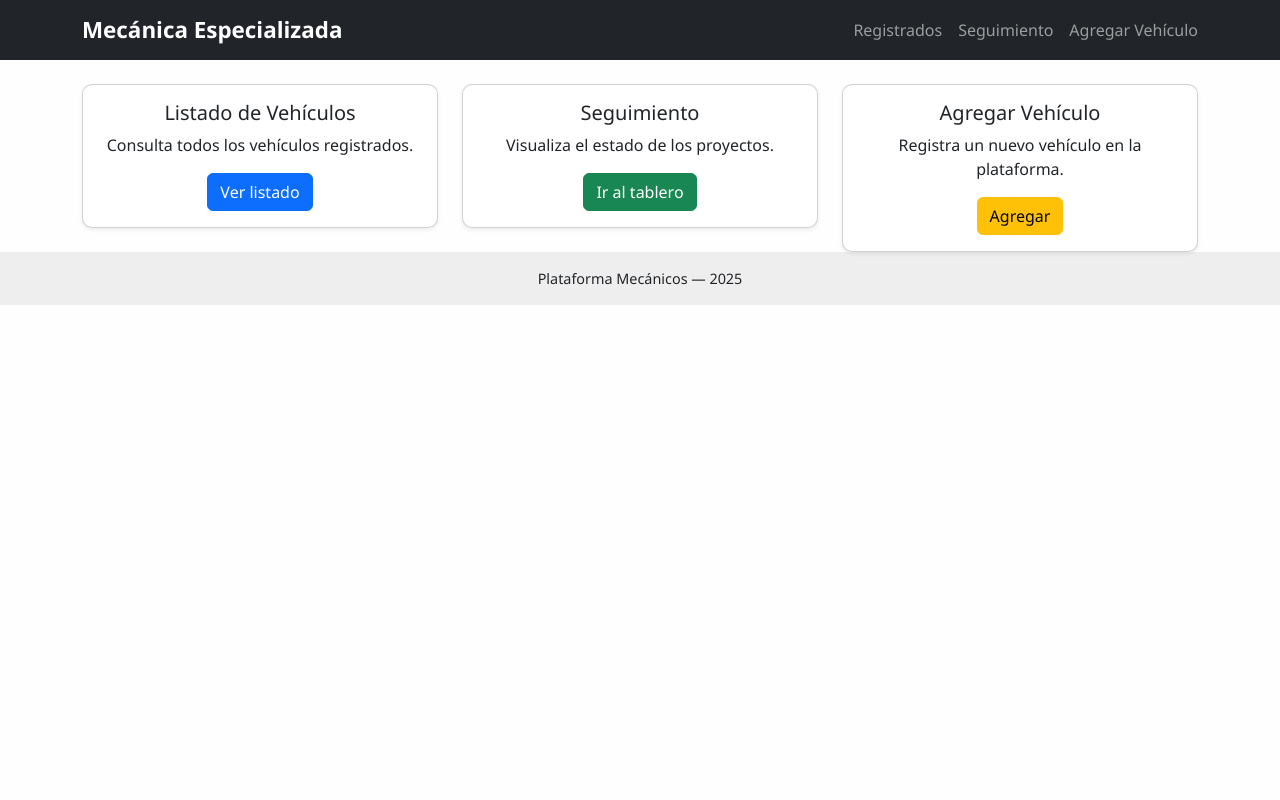
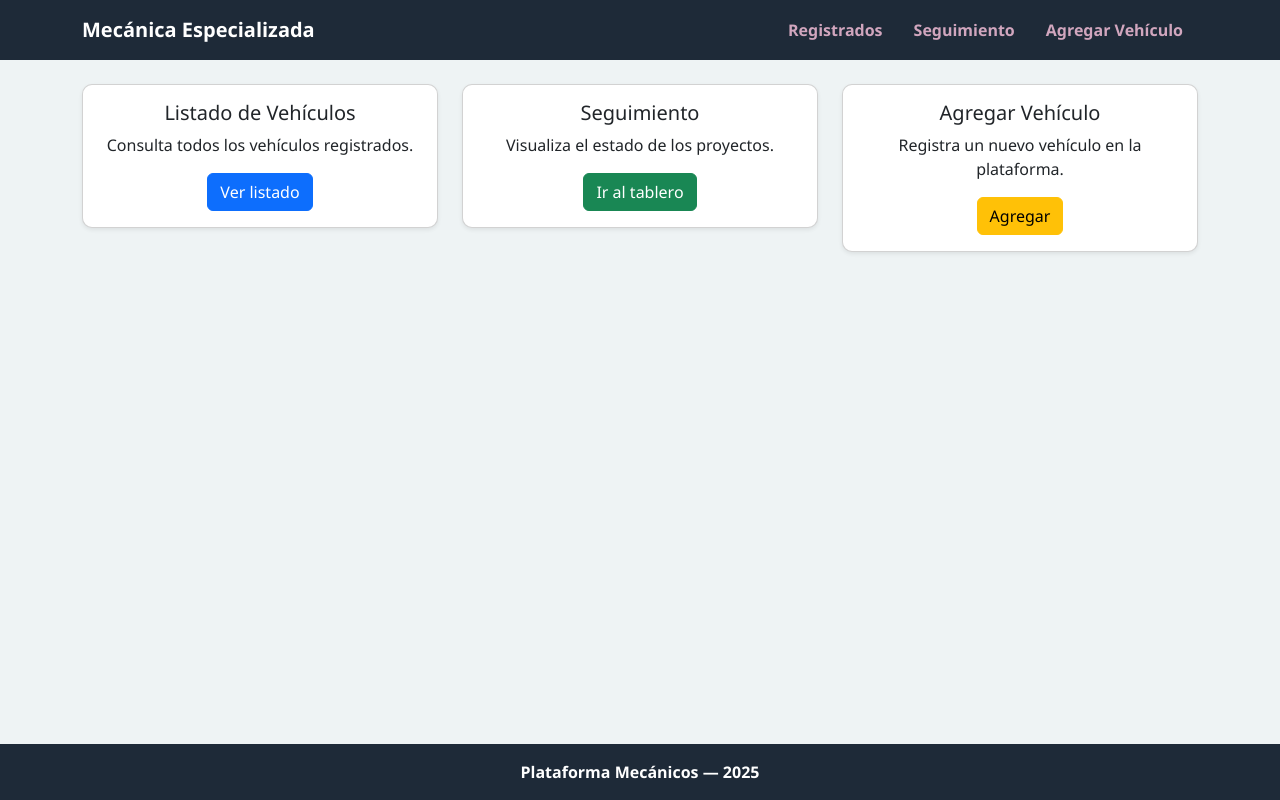
Before and after one commit to oscarcalderonzegarra/plataforma, a Django app: page / in a window 1280 px wide. Run offline with Django 5.2, Linux system fonts and the light colour scheme; some libraries are stand-ins or nearby versions.

Commit message:
Estilos navbar y footer

```diff
--- a/vehiculos/static/css/app.css
+++ b/vehiculos/static/css/app.css
@@ -1,7 +1,28 @@
-body {
-  background-color: #fefefe !important;
+html, body {
+  background-color: #eef3f4 !important;
   font-family: 'Segoe UI', sans-serif;
+
+  height: 100%;
+  margin: 0;
+  display: flex;
+  flex-direction: column;
 }
+
+main{
+  flex: 1;
+}
+
+
+footer {
+  background-color: #1E2A38;
+  color: white;
+  font-weight: 700;
+  padding: 1rem;
+  font-size: 1rem;
+  text-align: center;
+}
+
+
 
 .card {
   border-radius: 10px;
@@ -12,13 +33,25 @@ body {
   transform: scale(1.02);
 }
 
-.navbar-brand {
-  font-weight: bold;
-  font-size: 1.4rem;
+
+
+.navbar-custom {
+    background-color: #1e2a38;
+    padding: 10px 20px;
 }
 
-footer {
-  background-color: #eee;
-  padding: 1rem;
-  font-size: 0.9rem;
+.navbar-custom .nav-link {
+    color: #d1a6be;
+    margin-right: 15px;
+    transition: color 0.3s ease;
+    font-weight: bold;
 }
+
+.navbar-custom .nav-link:hover {
+    color: #FFCC00;
+}
+
+.navbar-brand{
+  font-weight: 700;
+  color: white;
+}
--- a/vehiculos/templates/vehiculos/base.html
+++ b/vehiculos/templates/vehiculos/base.html
@@ -14,9 +14,9 @@
 </head>
 
 <body>
-<nav class="navbar navbar-dark bg-dark mb-4">
+<nav class="navbar navbar-custom mb-4"> <!--Esto afecta el css-->
   <div class="container">
-    <a class="navbar-brand" href="{% url 'vehiculos:lista_vehiculos' %}">Mecánica Especializada</a>
+    <a class="navbar-brand" href="{% url 'vehiculos:inicio' %}">Mecánica Especializada</a>
     <ul class="navbar-nav flex-row gap-3">
       <li class="nav-item"><a class="nav-link" href="{% url 'vehiculos:lista_vehiculos' %}">Registrados</a></li>
       <li class="nav-item"><a class="nav-link" href="{% url 'vehiculos:seguimiento' %}">Seguimiento</a></li>
--- a/vehiculos/templates/vehiculos/inicio.html
+++ b/vehiculos/templates/vehiculos/inicio.html
@@ -1,5 +1,5 @@
 {% extends 'vehiculos/base.html' %}
-{% block title %}Inicio — Mecánica Especializada{% endblock %}
+{% block title %}Inicio - Mecánica Especializada{% endblock %}
 
 {% block content %}
 <div class="row g-4">
@@ -26,7 +26,7 @@
       <div class="card-body">
         <h5 class="card-title">Agregar Vehículo</h5>
         <p class="card-text">Registra un nuevo vehículo en la plataforma.</p>
-        <a href="{% url 'vehiculos:agregar' %}" class="btn btn-warning">Agregar</a>
+        <a href="{% url 'vehiculos:agregar_vehiculo' %}" class="btn btn-warning">Agregar</a>
       </div>
     </div>
   </div>
--- a/vehiculos/urls.py
+++ b/vehiculos/urls.py
@@ -4,7 +4,7 @@ from . import views
 app_name = 'vehiculos'
 
 urlpatterns = [
-    path('', views.inicio, name='inicio'),
+    path('', views.inicio, name='inicio'), #REVISANDO ESTO
     path('listar/', views.lista_vehiculos, name='lista_vehiculos'),
     path('seguimiento/', views.seguimiento, name='seguimiento'),
     path('agregar/', views.agregar_vehiculo, name='agregar_vehiculo'),
--- a/vehiculos/views.py
+++ b/vehiculos/views.py
@@ -2,11 +2,11 @@ from django.shortcuts import render, redirect
 from .models import Vehiculo #HAY QUE IMPORTAR LOS MODELOS PARA PODER USARLOS
 from .forms import VehiculoForm
 
-def inicio(request):
+def inicio(request): #REVISANDO AKI NO CAMBIAR
     return render(request, 'vehiculos/inicio.html')
 
 
-def lista_vehiculos(request): #REVISANDO Q ONDA
+def lista_vehiculos(request):
     vehiculos = Vehiculo.objects.all()
     return render(request, 'vehiculos/listar.html', {'vehiculos': vehiculos})
 
```
